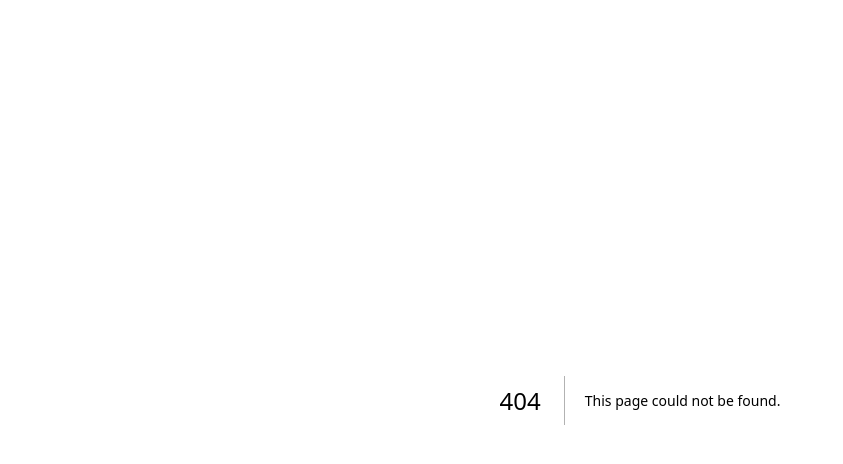
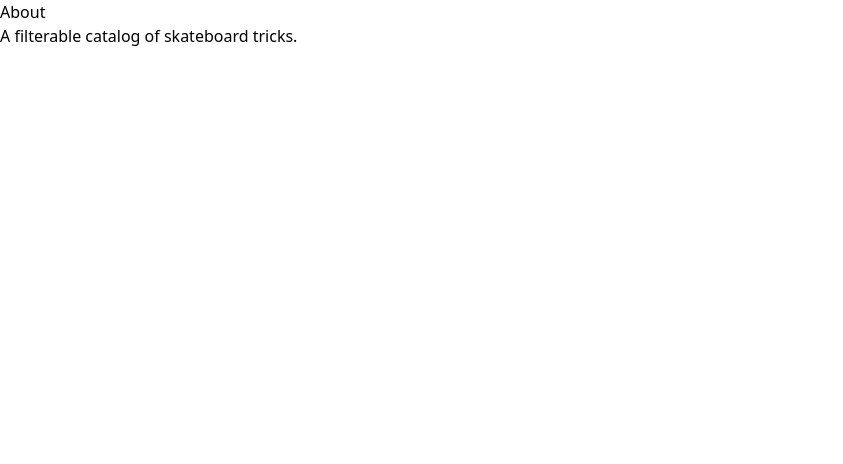
Before and after one commit to zwehr/trick-inspiration, a Next.js app: page /about in a window 1280 px wide. Before the commit this address had no page. Shown: the top 464 px of the page, without its empty margins (0-843 px from the left). Built offline with nearby package versions, Linux system fonts and the light colour scheme.

Commit message:
add About page

```diff
--- /dev/null
+++ b/src/pages/about/index.tsx
@@ -0,0 +1,8 @@
+export default function About() {
+  return (
+    <>
+      <h1>About</h1>
+      <p>A filterable catalog of skateboard tricks.</p>
+    </>
+  );
+}
--- a/src/pages/index.tsx
+++ b/src/pages/index.tsx
@@ -1,5 +1,3 @@
-import React from 'react';
-
 export default function Home() {
   return (
     <>
```
